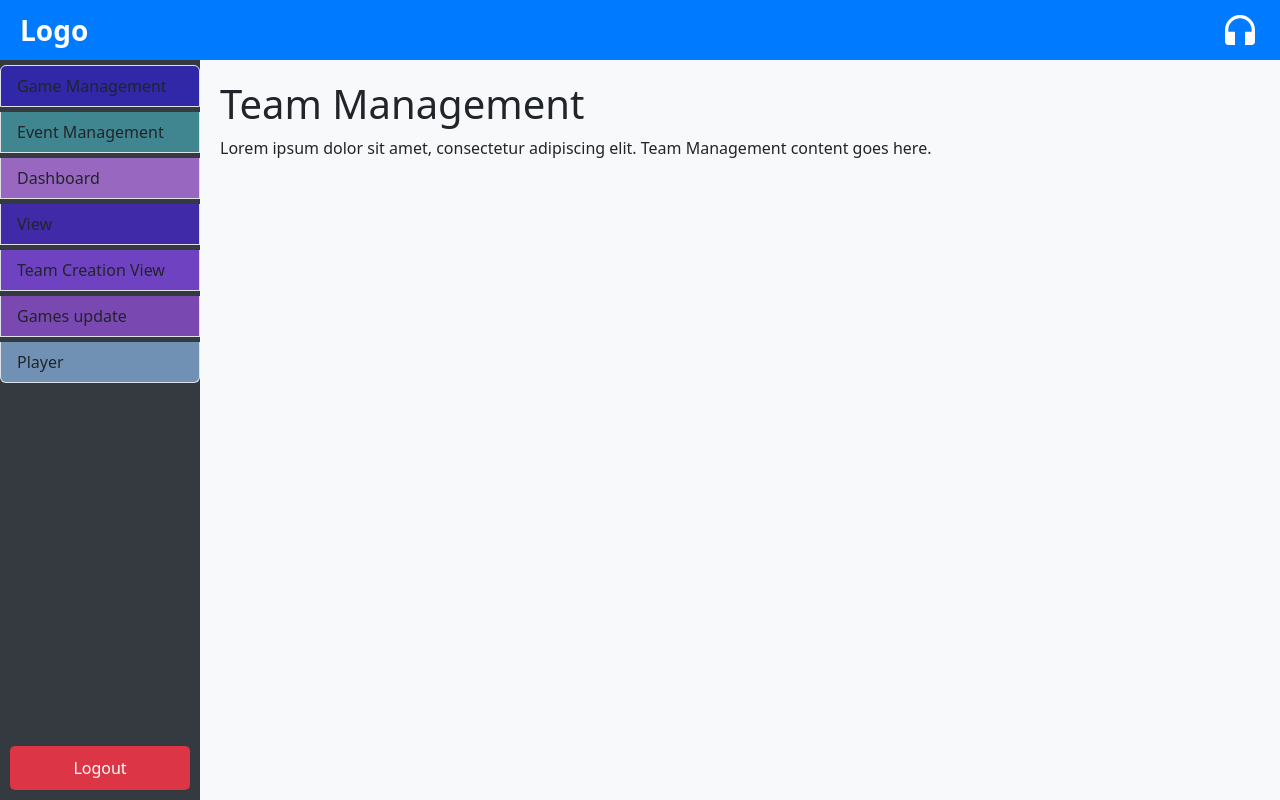
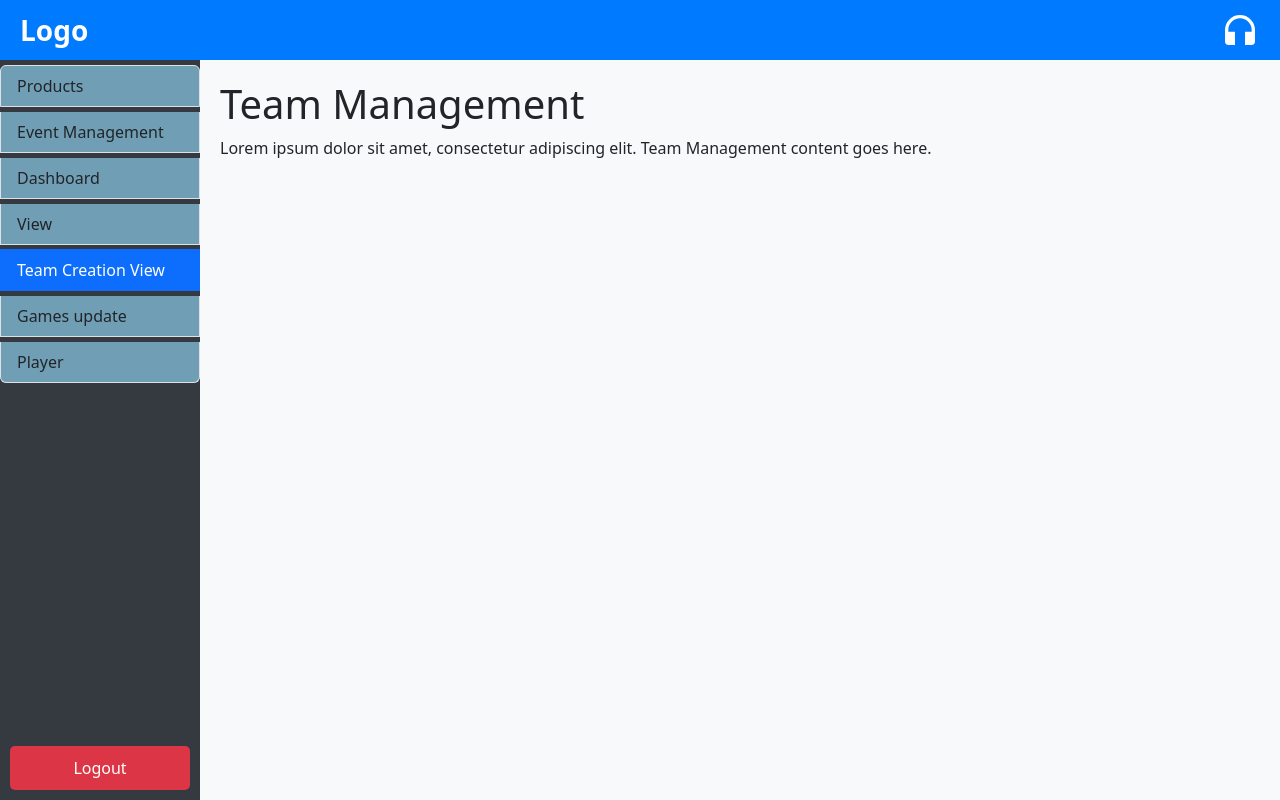
Before and after one commit to vishu5683/Task-1, a React (Create React App) app: page /team in a window 1280 px wide. Built offline with nearby package versions, Linux system fonts and the light colour scheme; sample sign-in values are in the browser's storage.

Commit message:
Your commit message here

```diff
--- a/src/App.js
+++ b/src/App.js
@@ -3,7 +3,7 @@ import './App.css';
 // import LoginUi from './components/LoginUi';
 // import Form from './components/Form';
 
-import Routing from './Router/Routing';
+import Routing from './router/Routing';
 
 
 function App() {
--- a/src/Router/Routing.jsx
+++ b/src/Router/Routing.jsx
@@ -3,7 +3,7 @@ import { BrowserRouter, Routes, Route } from 'react-router-dom';
 
 import ForgotPassword from "../pages/ForgotPassword";
 import Dashboard from '../pages/Dashboard';
-import GameManagement from '../pages/sidebar-options/GameManagement';
+import Products from '../pages/sidebar-options/Products';
 import Gameup from '../pages/sidebar-options/Gameup';
 import Player from '../pages/sidebar-options/Player';
 import Team from '../pages/sidebar-options/Team';
@@ -21,7 +21,7 @@ const Routing = () => {
         <Route path="/" element={<PublicRoutes><LoginUi /></PublicRoutes>} />
         <Route path="/forgot-password" element={<PublicRoutes><ForgotPassword /></PublicRoutes>} />
         <Route path="/dashboard" element={<PrivateRoutes><Dashboard /></PrivateRoutes>} />
-        <Route path="/game-management" element={<PrivateRoutes><GameManagement /></PrivateRoutes>} />
+        <Route path="/products" element={<PrivateRoutes><Products /></PrivateRoutes>} />
         <Route path="/event-management" element={<PrivateRoutes><EventMangement /></PrivateRoutes>} />
         <Route path="/game-update" element={<PrivateRoutes><Gameup /></PrivateRoutes>} />
         <Route path="/player" element={<PrivateRoutes><Player /></PrivateRoutes>} />
--- a/src/components/Dash.css
+++ b/src/components/Dash.css
@@ -58,31 +58,31 @@ body {
 }
 
 .list-group-item:nth-child(1) {
-    background-color: #3128a7; /* Green */
+    background-color: #709eb4; /* Green */
 }
 
 .list-group-item:nth-child(2) {
-    background-color: #408691; /* Teal */
+    background-color: #709eb4; /* Teal */
 }
 
 .list-group-item:nth-child(3) {
-    background-color: #9867c0; /* Yellow */
+    background-color: #709eb4; /* Yellow */
 }
 
 .list-group-item:nth-child(4) {
-    background-color: #412aa8; /* Red */
+    background-color: #709eb4; /* Red */
 }
 
 .list-group-item:nth-child(5) {
-    background-color: #6f42c1; /* Purple */
+    background-color: #709eb4; /* Purple */
 }
 
 .list-group-item:nth-child(6) {
-    background-color: #7948b1; /* Orange */
+    background-color: #709eb4; /* Orange */
 }
 
 .list-group-item:nth-child(7) {
-    background-color: #7091b4; /* Blue */
+    background-color: #709eb4; /* Blue */
 }
 
 .list-group-item:hover, .list-group-item:focus {
@@ -128,3 +128,12 @@ body {
     background-color: #f8f9fa;
     min-height: calc(100vh - 60px);
 }
+.list-group-item.active {
+    background-color: #007bff;
+    color: white;
+  }
+
+  .list-group-item.active {
+    background-color: #007bff;
+    color: white;
+  }
--- a/src/components/Sidebar.jsx
+++ b/src/components/Sidebar.jsx
@@ -1,9 +1,17 @@
 import React from 'react';
-import { useNavigate } from 'react-router-dom';
+import { useNavigate, useMatch } from 'react-router-dom';
 import "./Dash.css";
 
 const Sidebar = () => {
   const navigate = useNavigate();
+
+  const matchProducts = useMatch('/products');
+  const matchEventManagement = useMatch('/event-management');
+  const matchDashboard = useMatch('/dashbo');
+  const matchView = useMatch('/view');
+  const matchTeam = useMatch('/team');
+  const matchGameUpdate = useMatch('/game-update');
+  const matchPlayer = useMatch('/player');
 
   const handleNavigation = (path) => {
     navigate(path);
@@ -17,13 +25,48 @@ const Sidebar = () => {
   return (
     <div className="sidebar">
       <div className="list-group">
-        <button onClick={() => handleNavigation('/game-management')} className="list-group-item list-group-item-action">Game Management</button>
-        <button onClick={() => handleNavigation('/event-management')} className="list-group-item list-group-item-action">Event Management</button>
-        <button onClick={() => handleNavigation('/dashbo')} className="list-group-item list-group-item-action">Dashboard</button>
-        <button onClick={() => handleNavigation('/view')} className="list-group-item list-group-item-action">View</button>
-        <button onClick={() => handleNavigation('/team')} className="list-group-item list-group-item-action">Team Creation View</button>
-        <button onClick={() => handleNavigation('/game-update')} className="list-group-item list-group-item-action">Games update</button>
-        <button onClick={() => handleNavigation('/player')} className="list-group-item list-group-item-action">Player</button>
+        <button
+          onClick={() => handleNavigation('/products')}
+          className={`list-group-item list-group-item-action ${matchProducts ? 'active' : ''}`}
+        >
+          Products
+        </button>
+        <button
+          onClick={() => handleNavigation('/event-management')}
+          className={`list-group-item list-group-item-action ${matchEventManagement ? 'active' : ''}`}
+        >
+          Event Management
+        </button>
+        <button
+          onClick={() => handleNavigation('/dashbo')}
+          className={`list-group-item list-group-item-action ${matchDashboard ? 'active' : ''}`}
+        >
+          Dashboard
+        </button>
+        <button
+          onClick={() => handleNavigation('/view')}
+          className={`list-group-item list-group-item-action ${matchView ? 'active' : ''}`}
+        >
+          View
+        </button>
+        <button
+          onClick={() => handleNavigation('/team')}
+          className={`list-group-item list-group-item-action ${matchTeam ? 'active' : ''}`}
+        >
+          Team Creation View
+        </button>
+        <button
+          onClick={() => handleNavigation('/game-update')}
+          className={`list-group-item list-group-item-action ${matchGameUpdate ? 'active' : ''}`}
+        >
+          Games update
+        </button>
+        <button
+          onClick={() => handleNavigation('/player')}
+          className={`list-group-item list-group-item-action ${matchPlayer ? 'active' : ''}`}
+        >
+          Player
+        </button>
       </div>
       <button onClick={handleLogout} className="logout-button">Logout</button>
     </div>
--- a/src/pages/sidebar-options/GameManagement.jsx
+++ b/src/pages/sidebar-options/Products.jsx
@@ -1,6 +1,6 @@
 import React from 'react'
 import Layoutdesign from '../Layout/Layoutdesign'
-const GameManagement = () => {
+const Products = () => {
   return (
     <Layoutdesign>
     <div>
@@ -11,4 +11,4 @@ const GameManagement = () => {
   )
 }
 
-export default GameManagement
+export default Products
```
